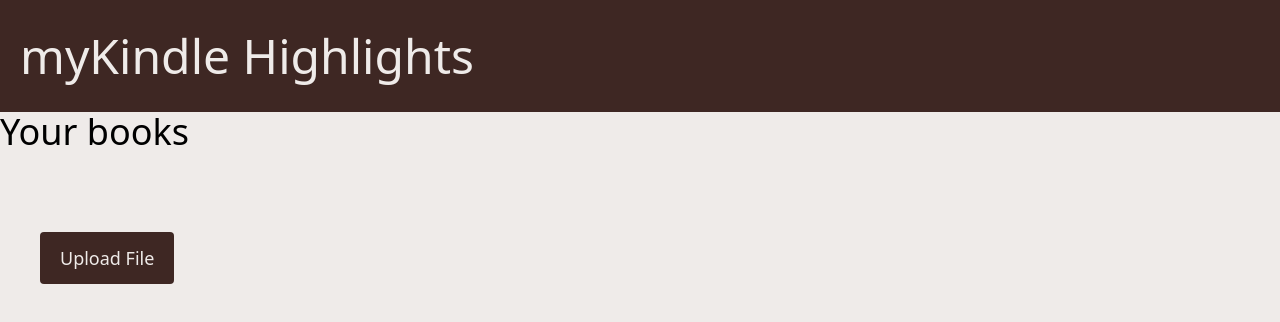
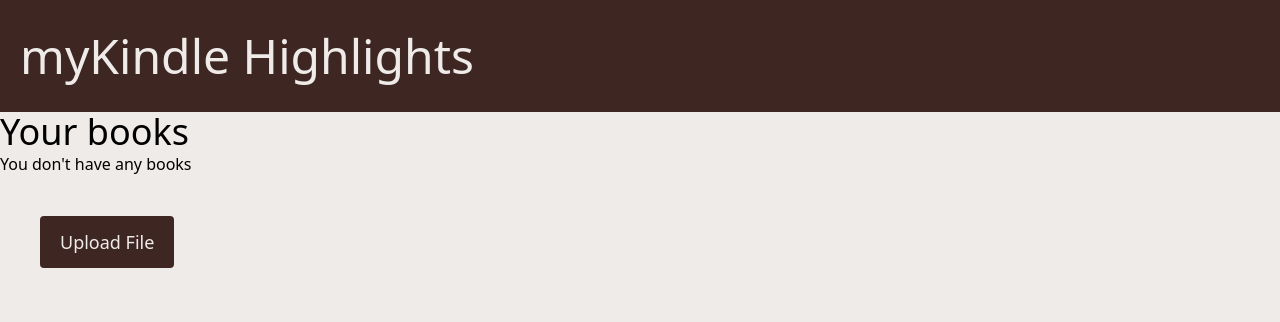
Before and after one commit to OKE225/myKindle_Highlights_app, a React (Vite) app in the folder client/: page / in a window 1280 px wide. Shown: the top 322 px of the page. Built offline with nearby package versions, Linux system fonts and the light colour scheme.

Commit message:
Check if any books exist

```diff
--- a/client/src/components/BooksList.tsx
+++ b/client/src/components/BooksList.tsx
@@ -9,11 +9,15 @@
   return (
     <>
       <h2 className="text-4xl">Your books</h2>
-      <div className="grid grid-cols-4 gap-2 m-5">
-        {allBooksList.map((book: Book) => (
-          <BookCard key={book.title} book={book} />
-        ))}
-      </div>
+      {allBooksList.length > 0 ? (
+        <div className="grid grid-cols-4 gap-2 m-5">
+          {allBooksList.map((book: Book) => (
+            <BookCard key={book.title} book={book} />
+          ))}
+        </div>
+      ) : (
+        <p>You don't have any books</p>
+      )}
     </>
   );
 };
```
